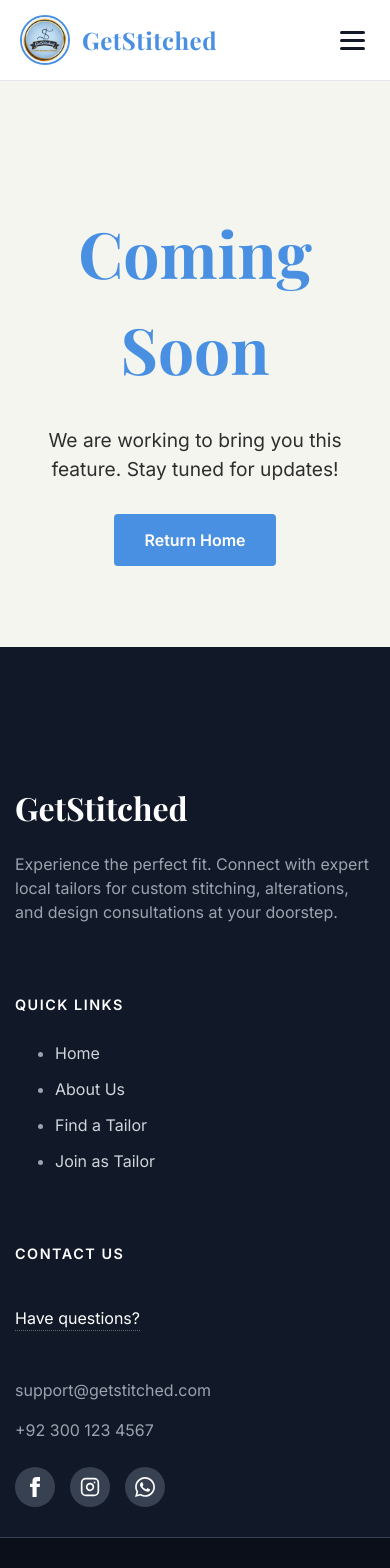
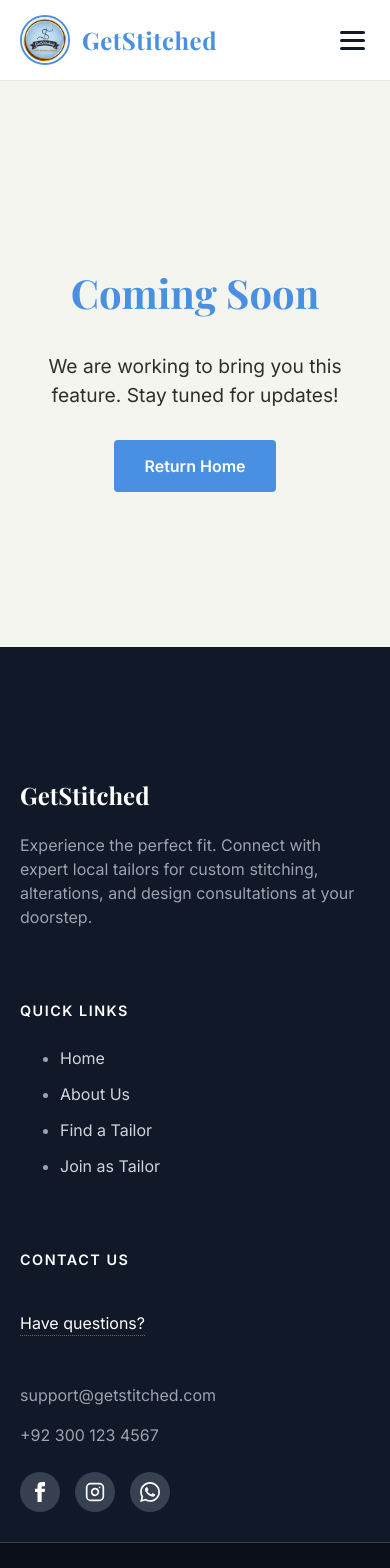
Before and after one commit to alishbahbsse4658-alt/GetStitched, a React (Vite) app: page /contact in a window 390 px wide. Shown: the top 1568 px of the page. Built offline with nearby package versions, Linux system fonts and the light colour scheme; a web font is replaced by a local one.

Commit message:
fix: mobile responsive styles

```diff
--- a/src/App.css
+++ b/src/App.css
@@ -366,4 +366,30 @@
     .container {
         padding: 30px 15px;
     }
+    section {
+        padding-top: 60px !important;
+        min-height: auto !important;
+    }
+    h1 {
+        font-size: 2.5rem !important;
+    }
+    h2 {
+        font-size: 1.5rem !important;
+    }
+    div[style*="display: flex"][style*="gap: 1rem"] {
+        flex-direction: column;
+    }
+    div[style*="gap: 1.5rem"] {
+        gap: 0.75rem !important;
+    }
+    .footer-content {
+        flex-direction: column;
+        padding: 30px 20px;
+    }
+    .footer-section {
+        min-width: unset;
+    }
+    .card div[style] {
+        min-width: unset !important;
+    }
 }
```
